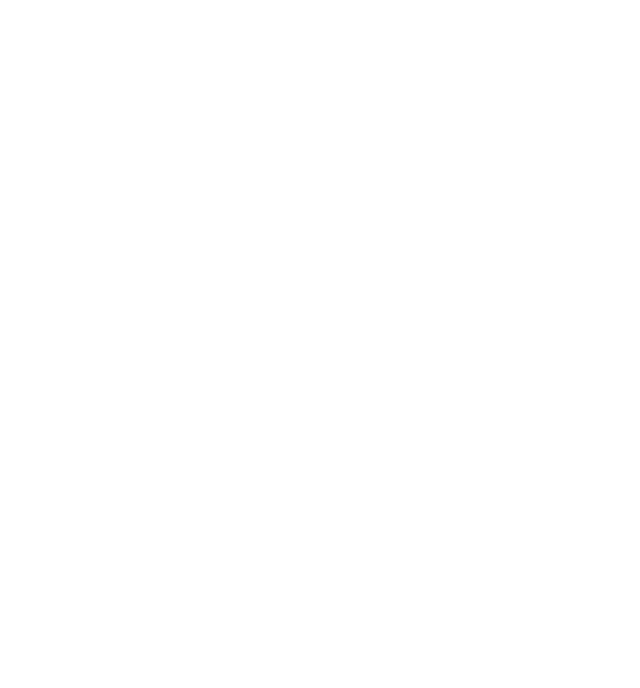
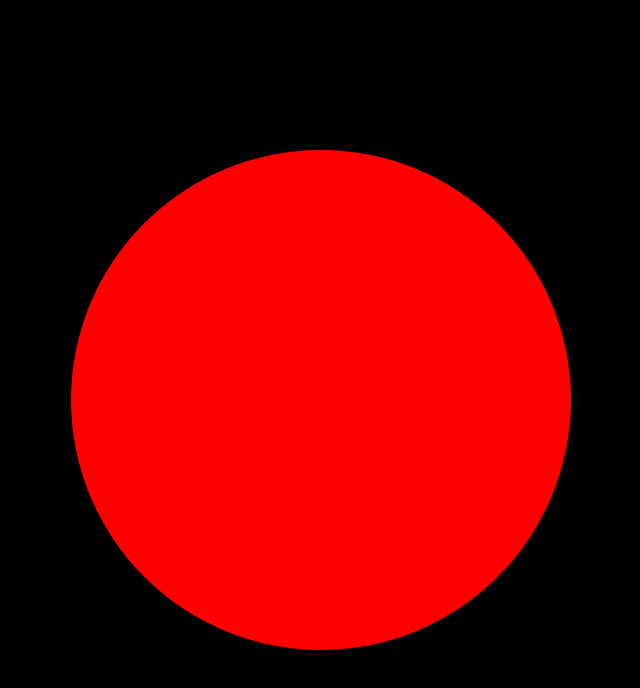
Before and after one commit to RealMJDev/clock, a plain HTML site: page index.html in a window 1280 px wide. Shown: the whole page, without its empty margins (319-959 px from the left). Drawn offline with Linux system fonts and the light colour scheme.

Commit message:
style structure

```diff
--- a/index.html
+++ b/index.html
@@ -9,7 +9,11 @@
 </head>
 <body>
 
+    <div class="container">
+        <div class="clock-shell">
 
+        </div>
+    </div>
 
     <script src="main.js"></script>
 </body>
--- a/style.css
+++ b/style.css
@@ -0,0 +1,21 @@
+body {
+    margin: 0;
+    padding: 0;
+}
+
+.container {
+    width: 100vw;
+    height: 100vh;
+    background: #000;
+    color: white;
+    display: flex;
+    justify-content: center;
+    align-items: center;
+}
+
+.clock-shell {
+    width: 500px;
+    height: 500px;
+    background: red;
+    border-radius: 50%;
+}
```
